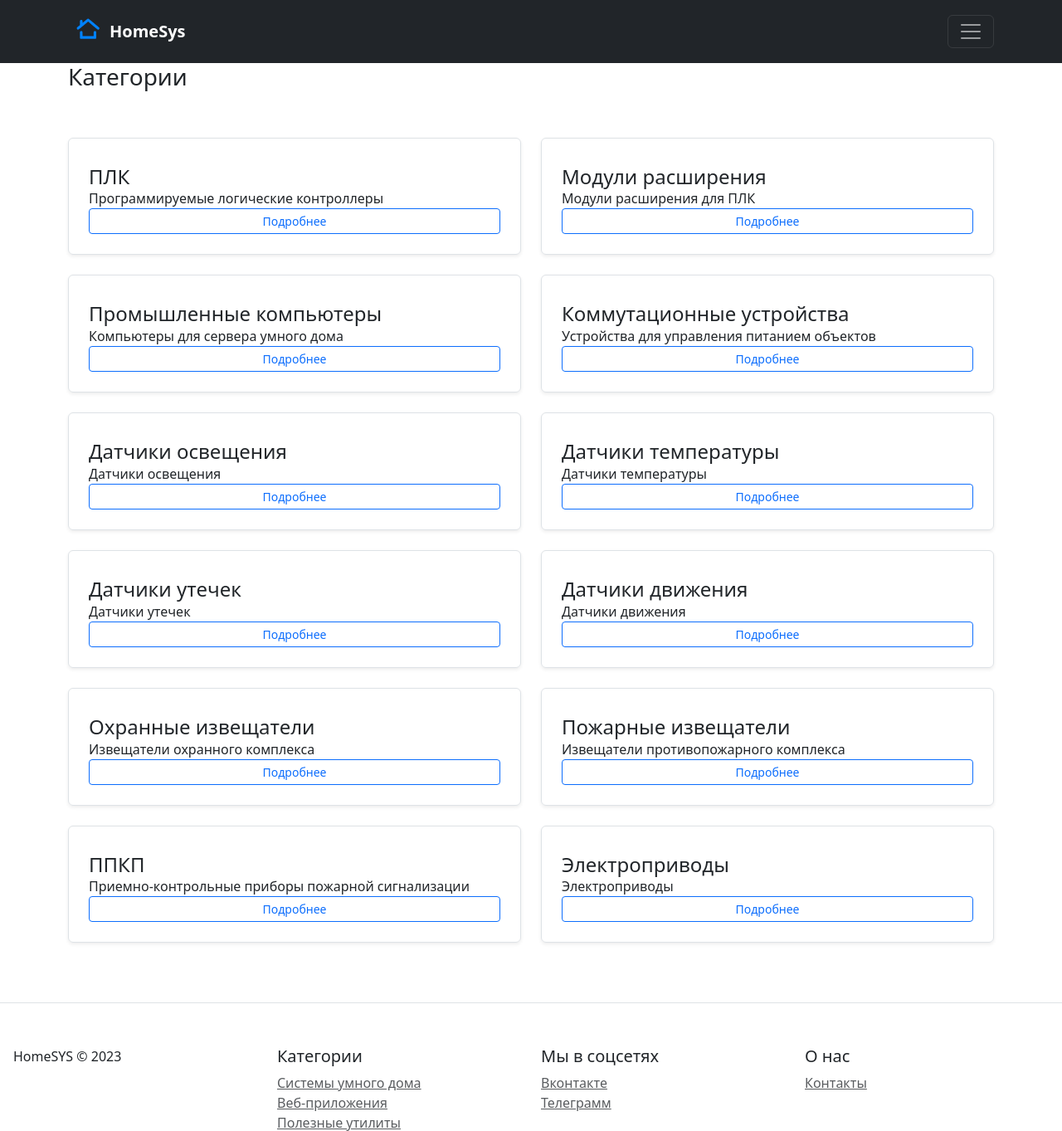
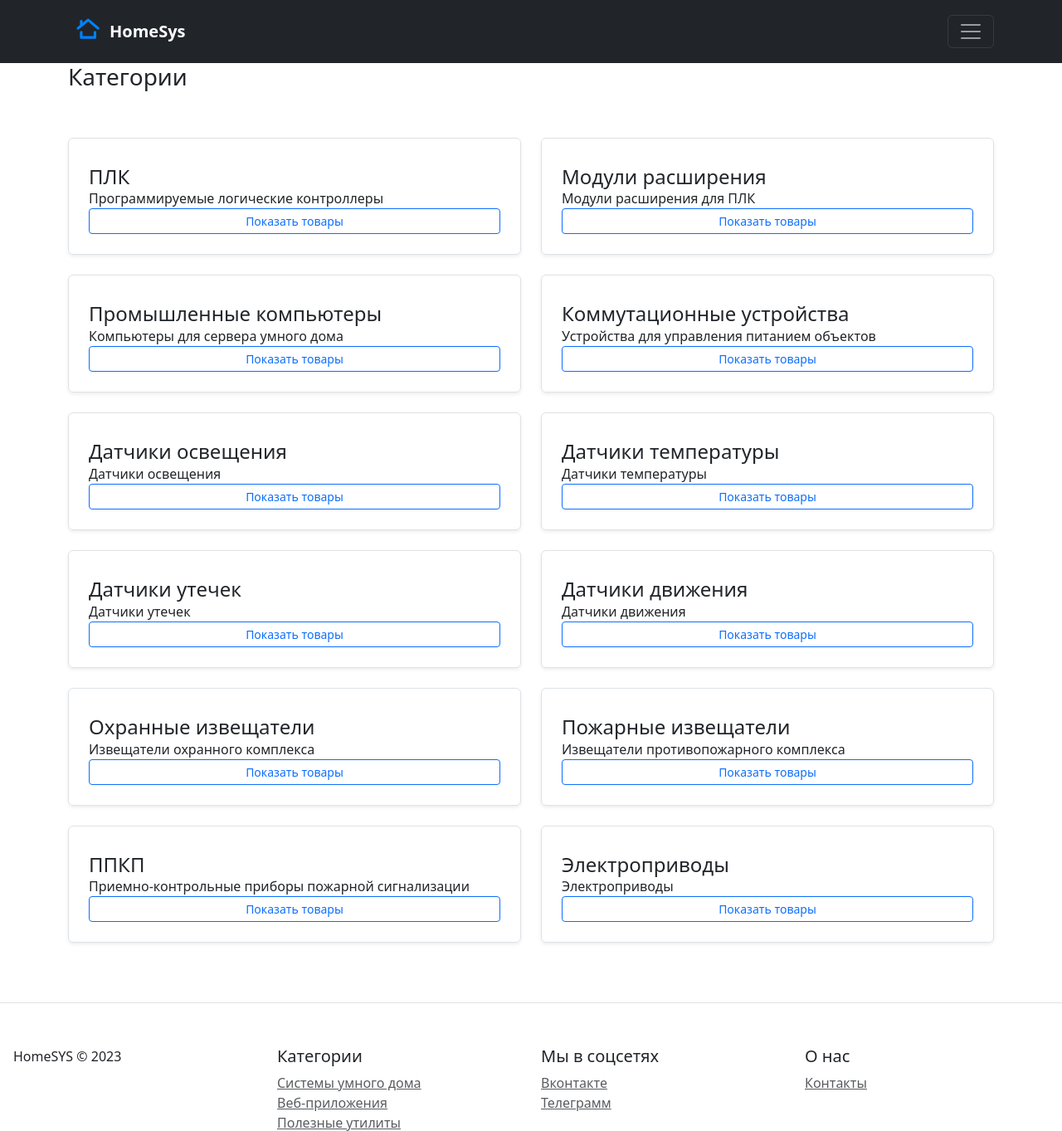
Before and after one commit to ualex90/InternetShop, a Django app: page / in a window 1280 px wide. Shown: the top 1363 px of the page at 83% size. Run offline with Django 4.2, Linux system fonts and the light colour scheme; data comes from the database, SQL or seed files in the repository; some libraries are stand-ins or nearby versions.

Commit message:
mod inc_category_card.html

```diff
--- a/catalog/templates/catalog/includes/inc_category_card.html
+++ b/catalog/templates/catalog/includes/inc_category_card.html
@@ -6,7 +6,7 @@
             <p class="card-text mb-auto">{{ category.description }}</p>
             <a class="btn btn-sm btn-outline-primary form-control" type="submit"
                href="{% url 'catalog:products' category.pk %}">
-                Подробнее
+                Показать товары
             </a>
         </div>
     </div>
```
